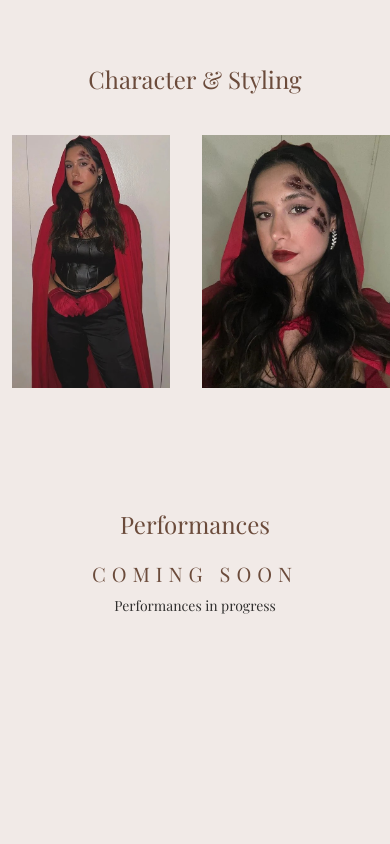
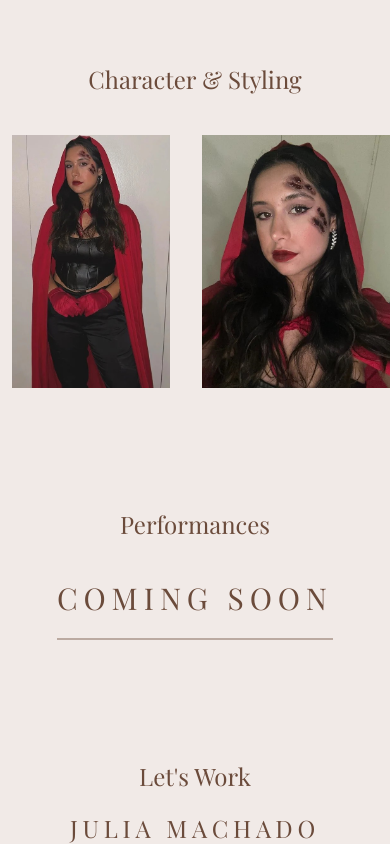
Before and after one commit to matheusmz22/Portfolio-Julia, a React (Vite) app: page / in a window 390 px wide. Shown: the part 1221-2065 px from the top of the page. Before the commit the page ends 1837 px from the top, so only its background shows below. Built offline with nearby package versions, Linux system fonts and the light colour scheme; a web font is replaced by a local one.

Commit message:
Started LetsWork Section

```diff
--- /dev/null
+++ b/src/Components/LetsWork/LetsWork.jsx
@@ -0,0 +1,14 @@
+function LetsWork() {
+  return (
+    <section id="Work">
+      <h1 className="text-brownText mt-30 mb-5 w-fit mx-auto text-2xl sm:text-4xl lg:text-[2.3rem]">
+        Let's Work
+      </h1>
+      <h2 className="w-fit mx-auto text-2xl sm:text-5xl text-brownText uppercase tracking-[0.2em]">
+        Julia Machado
+      </h2>
+    </section>
+  );
+}
+
+export default LetsWork;
--- a/src/Components/Performances/Performances.jsx
+++ b/src/Components/Performances/Performances.jsx
@@ -5,10 +5,9 @@ function Performances() {
         Performances
       </h1>
       <div className="flex flex-col  items-center justify-center ">
-        <h3 className="uppercase tracking-[0.3em] text-xl text-brownText">
+        <h3 className="uppercase tracking-[0.2em] mt-5 text-3xl text-brownText h-15 border-b-2 border-brownText/40">
           Coming Soon
         </h3>
-        <p className="mt-2 text-sm opacity-80">Performances in progress</p>
       </div>
     </section>
   );
--- a/src/Layout.jsx
+++ b/src/Layout.jsx
@@ -4,6 +4,7 @@ import Hero from "./Components/Hero/Hero";
 import Costume from "./Components/Costume Wardrobe/Costume";
 import Character from "./Components/Character Styling/Character";
 import Performances from "./Components/Performances/Performances";
+import LetsWork from "./Components/LetsWork/LetsWork";
 
 function Layout() {
   const isMobile = useMediaQuery({maxWidth: 780});
@@ -15,7 +16,7 @@ function Layout() {
       <Costume />
       <Character isMobile={isMobile} />
       <Performances />
-      {/* LetsWork */}
+      <LetsWork />
     </>
   );
 }
```
